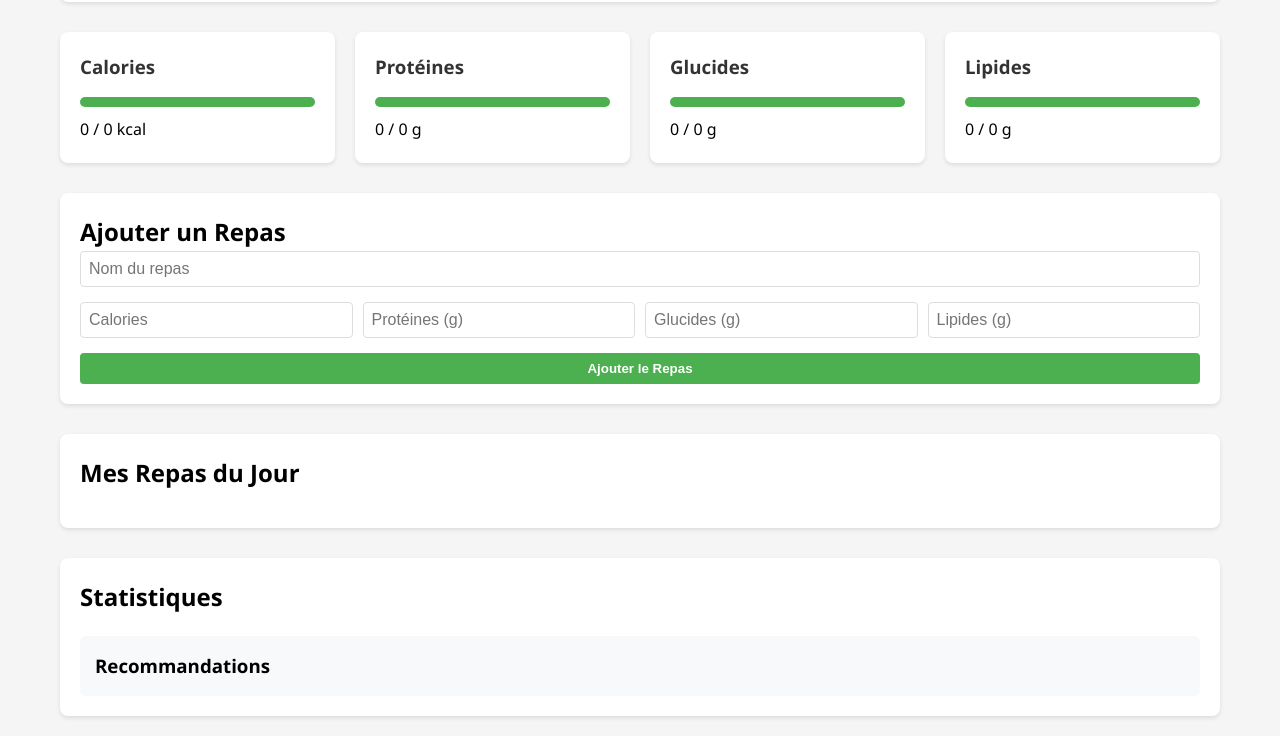
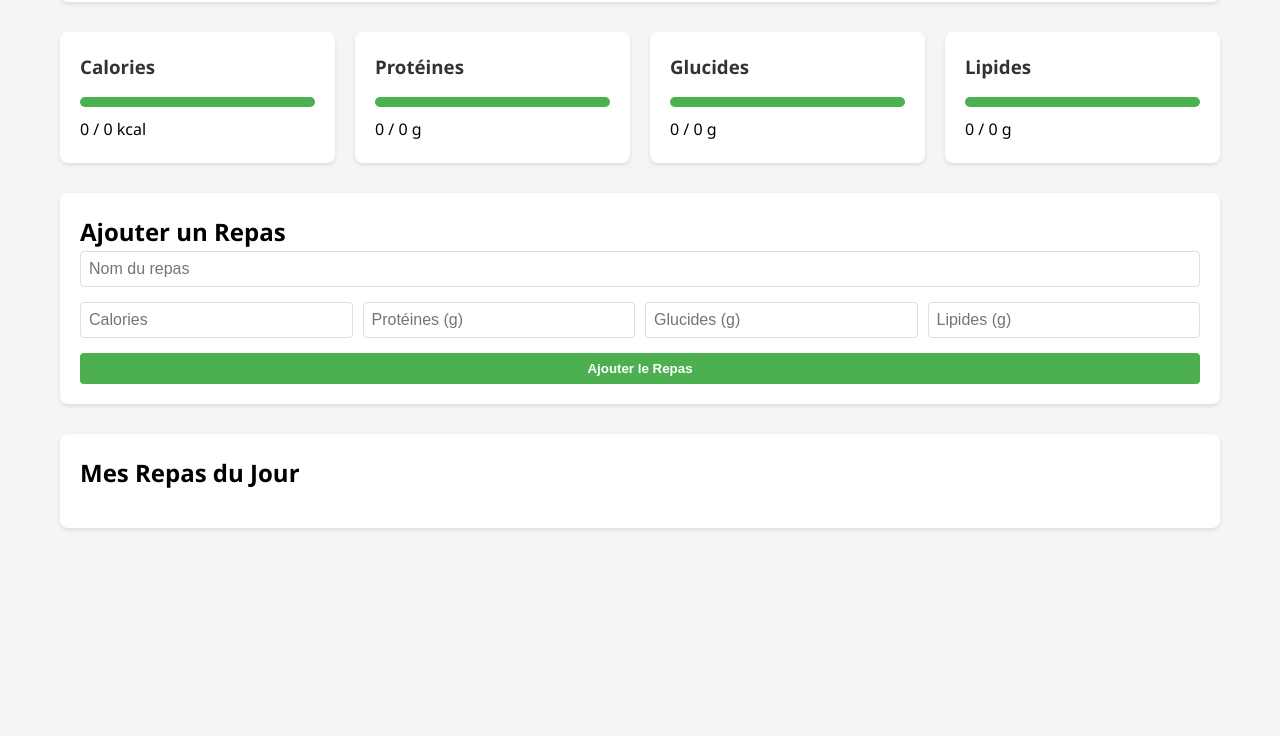
Before and after one commit to thomas911999/TP_nutriTrack, a website: page public/index.html in a window 1280 px wide. Shown: the part 109-845 px from the top of the page. After the commit the page ends 800 px from the top, so only its background shows below. Drawn offline with Linux system fonts and the light colour scheme; no server answers; sample sign-in values are in the browser's storage.

Commit message:
remove recomendation

```diff
--- a/public/index.html
+++ b/public/index.html
@@ -76,15 +76,6 @@
             </section>
 
             <!-- Statistics -->
-            <section class="stats-section">
-                <h2>Statistiques</h2>
-                <div class="stats-grid">
-                    <div class="stat-card">
-                        <h3>Recommandations</h3>
-                        <div id="recommendations"></div>
-                    </div>
-                </div>
-            </section>
         </main>
     </div>
     <script src="app.js"></script>
```
